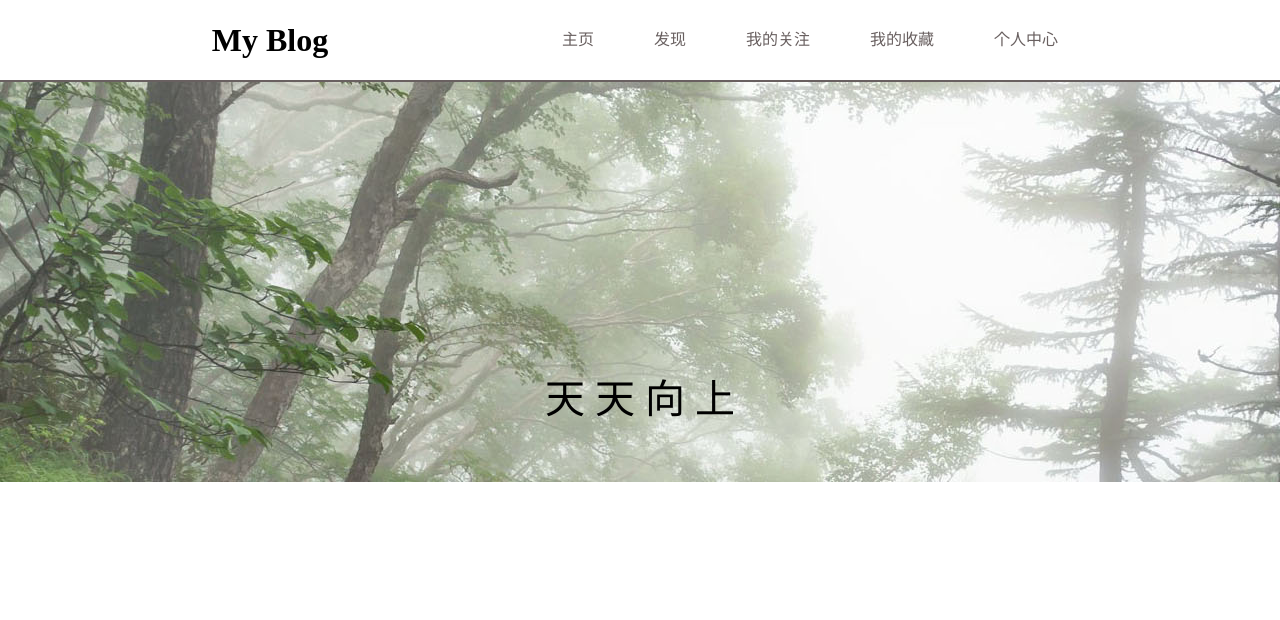
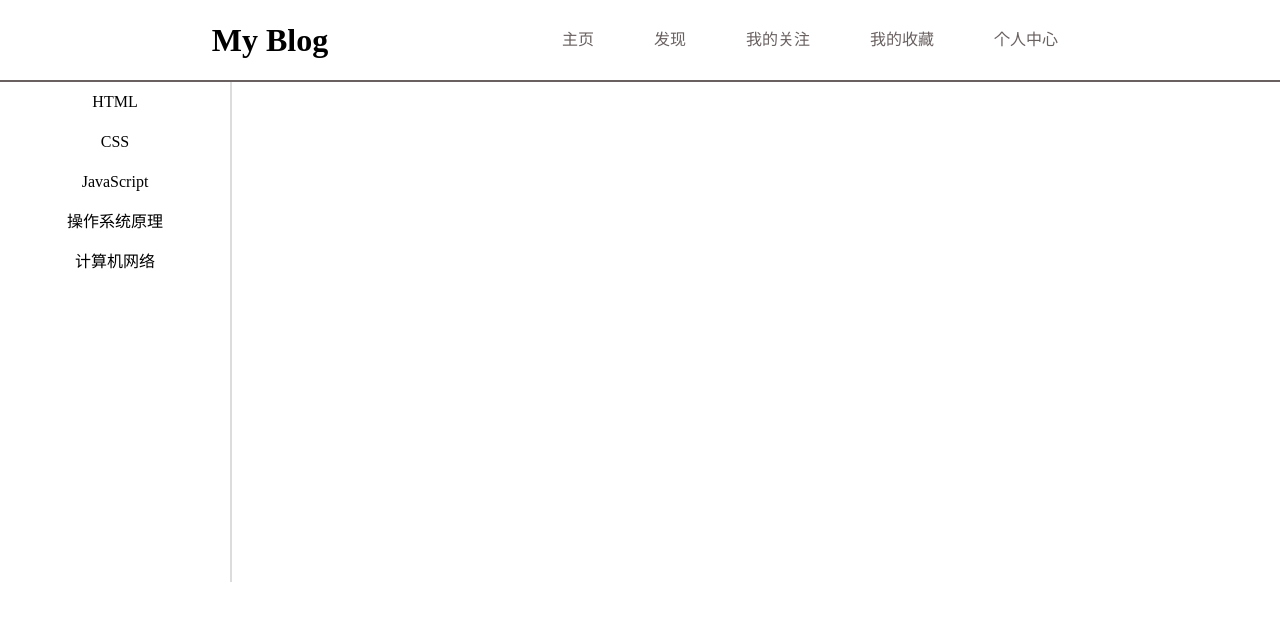
Before and after one commit to bljessica/personal-blog, a Vue app: page / in a window 1280 px wide. Shown: the top 620 px of the page. Built offline with nearby package versions, Linux system fonts and the light colour scheme.

Commit message:
add aside

```diff
--- a/src/components/slider.vue
+++ /dev/null
@@ -1,60 +0,0 @@
-<template>
-    <div class="container">
-        <ul class="slider">
-            <li v-for="(img, index) in imgs" :key="index" :style="{backgroundImage: img.url}" v-show="showNum == index">
-                <h1>{{ img.title }}</h1>
-            </li>
-        </ul>
-    </div>
-</template>
-
-<script>
-export default {
-    data() {
-        return {
-            imgs: [{title: '好 好 学 习', url: 'url(' + require('../assets/blue.jpg') + ')'},
-                {title: '天 天 向 上', url: 'url(' + require('../assets/green.jpg') + ')'}],
-            showNum: 0
-        }
-    },
-    created() {
-        //DOM加载完成后，下个tick中开始轮播
-        // this.$nextTick(() => {
-            setInterval(this.play(), 500);
-        // })
-    },
-    methods: {
-        play() {
-            this.showNum++;
-            this.showNum = this.showNum % this.imgs.length;
-            console.log(this.showNum)
-        }
-    }
-}
-</script>
-
-<style lang="scss">
-    .slider {
-        width: 100%;
-        height: 400px;
-        li {
-            width: 100%;
-            height: 400px;
-            background: center center 100% 100%;
-            // float: left;
-            // position: relative;
-            h1 {
-                font-weight: normal;
-                text-align: center;
-                font-size: 40px;
-                width: 300px;
-                height: 50px;
-                line-height: 50px;
-                position: absolute;
-                top: 50%;
-                left: 50%;
-                margin: -25px 0 0 -150px;
-            }
-        }
-    }
-</style>
--- /dev/null
+++ b/src/consts/const.js
@@ -0,0 +1,11 @@
+const NAV_ITEMS = ['主页', '发现', '我的关注', '我的收藏', '个人中心'];
+
+const TITLE = 'My Blog';
+
+const BLOG_KINDS = ['HTML', 'CSS', 'JavaScript', '操作系统原理', '计算机网络'];
+
+export {
+    NAV_ITEMS,
+    TITLE,
+    BLOG_KINDS
+}
--- a/src/pages/index.vue
+++ b/src/pages/index.vue
@@ -1,8 +1,10 @@
 <template>
-    <div class="container">
+    <div id="container">
         <nav-header :navItems="navItems" :title="title"></nav-header>
-        <main>
-            <slider></slider>
+        <main id="main">
+            <ul class="aside">
+                <li v-for="(item, index) in kinds" :key="index">{{ item }}</li>
+            </ul>
         </main>
         <footer></footer>
     </div>
@@ -10,23 +12,34 @@
 
 <script>
 import navHeader from '../components/nav-header'
-import slider from '../components/slider'
+import { NAV_ITEMS, TITLE, BLOG_KINDS } from '../consts/const'
 
 export default {
     data() {
         return {
-            navItems: ['主页', '发现', '我的关注', '我的收藏', '个人中心'],
-            title: 'My Blog',
-            // imgs: ['require("../assets/blue.jpg")', 'require("../assets/green.jpg")']
+            navItems: NAV_ITEMS,
+            title: TITLE,
+            kinds: BLOG_KINDS
         }
     },
     components: {
-        navHeader,
-        slider
+        navHeader
     }
 }
 </script>
 
-<style>
-
+<style lang="scss">
+    .aside {
+        // margin-top: 30px;
+        width: 230px;
+        height: 500px;
+        border-right: 2px solid gainsboro;
+        li {
+            width: 230px;
+            height: 40px;
+            text-align: center;
+            line-height: 40px;
+            // border-bottom: 1px solid gainsboro;
+        }
+    }
 </style>
```
